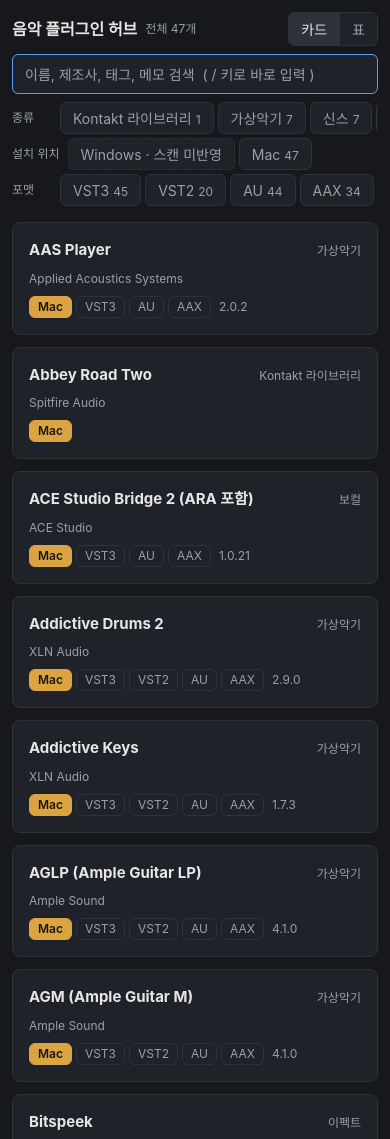
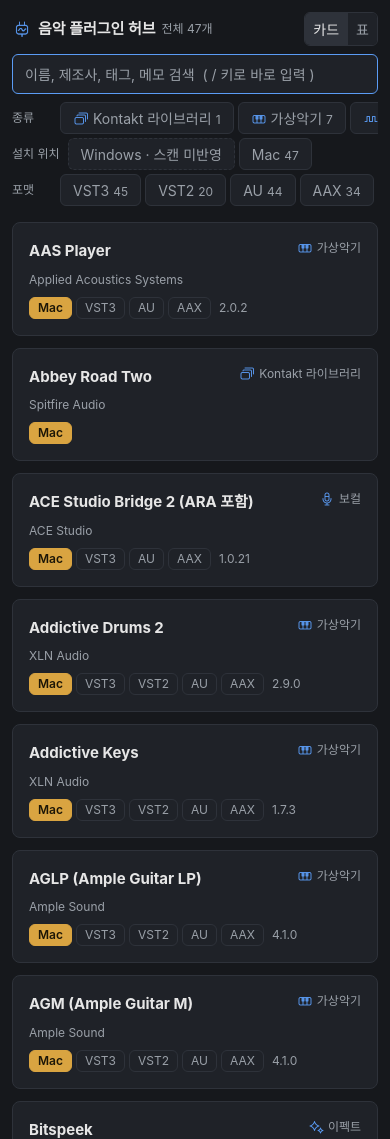
Before and after one commit to 7hyun29/music-plugin-hub, a plain HTML site: page site/index.html in a window 390 px wide. Shown: the top 1139 px of the page. Drawn offline with Linux system fonts and the light colour scheme.

Commit message:
아이콘 배치: 로고·파비콘, 종류 필터 칩·카드에 종류 아이콘
- smoke.sh: app.js가 쓰는 아이콘 파일 존재 검사
- 좁은 화면 제목 줄 간격 조정

Co-Authored-By: Claude Opus 5.5 <noreply@anthropic.com>
Claude-Session: https://claude.ai/code/session_011AEgL51pt8L94r3sGMGUK2

```diff
--- a/index.html
+++ b/index.html
@@ -3,6 +3,7 @@
 <head>
 <meta charset="utf-8">
 <title>음악 플러그인 허브</title>
+<link rel="icon" type="image/png" href="site/icons/logo.png">
 <!-- GitHub Pages 첫 주소에서 사이트(site/)로 바로 이동 -->
 <meta http-equiv="refresh" content="0; url=site/">
 </head>
--- a/site/app.js
+++ b/site/app.js
@@ -7,6 +7,16 @@
   var SCANS = DATA.scans || {};
   var TYPE_ORDER = ['오케스트라 라이브러리', 'Kontakt 라이브러리', '가상악기', '신스', '샘플러', 'EQ', '컴프', '리버브',
                     '앰프·새츄레이션', '이펙트', '보컬', 'MIDI 도구', '마스터링', '유틸', '기타'];
+  // 종류별 아이콘 (site/icons). 목록에 없는 종류는 '기타' 아이콘
+  var TYPE_ICON = {
+    '오케스트라 라이브러리': 'orchestra', 'Kontakt 라이브러리': 'kontakt', '가상악기': 'instrument', '신스': 'synth',
+    '샘플러': 'sampler', 'EQ': 'eq', '컴프': 'comp', '리버브': 'reverb', '앰프·새츄레이션': 'saturation',
+    '이펙트': 'effect', '보컬': 'vocal', 'MIDI 도구': 'midi', '마스터링': 'mastering', '유틸': 'utility', '기타': 'etc'
+  };
+  function typeIcon(type) {
+    // 장식용: 옆에 글자가 있으므로 화면 읽기 프로그램에는 숨김
+    return '<img class="ico" src="icons/type-' + (TYPE_ICON[type] || 'etc') + '.png" alt="" aria-hidden="true" width="16" height="16">';
+  }
   var FORMAT_ORDER = ['VST3', 'VST2', 'AU', 'AAX'];
   var MACHINES = [['windows', 'Windows'], ['mac', 'Mac']];
   var LOC_LABEL = { windows: 'Windows', mac: 'Mac' };
@@ -111,7 +121,8 @@
       var title = group === 'loc' ? ' title="마지막 스캔 ' + esc(SCANS[value]) + '"' : '';
       return '<button type="button" class="chip' + (on ? ' on' : '') + '" aria-pressed="' + on + '"' + title +
         ' data-group="' + group + '" data-value="' + esc(value) + '">' +
-        (group === 'tag' ? '#' : '') + esc(label) + '<span class="n">' + n + '</span></button>';
+        (group === 'type' ? typeIcon(value) : '') + (group === 'tag' ? '#' : '') + esc(label) +
+        '<span class="n">' + n + '</span></button>';
     }).join('');
   }
 
@@ -154,7 +165,7 @@
   function renderCards(list) {
     return '<div class="cards">' + list.map(function (p) {
       return '<article class="card">' +
-        '<div class="head"><h3>' + esc(p.name) + '</h3><span class="type">' + esc(p.type) + '</span></div>' +
+        '<div class="head"><h3>' + esc(p.name) + '</h3><span class="type">' + typeIcon(p.type) + esc(p.type) + '</span></div>' +
         '<div class="muted">' + esc(p.vendor) + '</div>' +
         installRows(p) +
         (p.note ? '<p class="note">' + esc(p.note) + '</p>' : '') +
--- a/site/index.html
+++ b/site/index.html
@@ -4,12 +4,14 @@
 <meta charset="utf-8">
 <meta name="viewport" content="width=device-width, initial-scale=1">
 <title>음악 플러그인 허브</title>
+<link rel="icon" type="image/png" href="icons/logo.png">
+<link rel="apple-touch-icon" href="icons/logo.png">
 <link rel="stylesheet" href="style.css">
 </head>
 <body>
 <header class="top">
   <div class="title-row">
-    <h1>음악 플러그인 허브</h1>
+    <h1><img class="logo" src="icons/logo.png" alt="" width="24" height="24">음악 플러그인 허브</h1>
     <span id="count" class="muted" role="status" aria-live="polite"></span>
     <div class="view-toggle" role="group" aria-label="보기 전환">
       <button type="button" data-view="card" aria-pressed="false">카드</button>
--- a/site/style.css
+++ b/site/style.css
@@ -31,7 +31,9 @@ button, input { font: inherit; color: inherit; }
 /* 상단 */
 .top { display: flex; flex-direction: column; gap: 12px; margin-bottom: 24px; }
 .title-row { display: flex; align-items: center; gap: 12px; }
-h1 { font-size: 18px; margin: 0; white-space: nowrap; }
+h1 { font-size: 18px; margin: 0; white-space: nowrap; display: flex; align-items: center; gap: 8px; }
+.logo { width: 24px; height: 24px; flex: none; }
+.ico { width: 16px; height: 16px; flex: none; vertical-align: -3px; margin-right: 4px; }
 #count { white-space: nowrap; }
 .view-toggle { margin-left: auto; display: flex; border: 1px solid var(--border); border-radius: var(--r-ctl); overflow: hidden; }
 .view-toggle button { min-height: 32px; padding: 0 16px; white-space: nowrap; background: var(--surface); border: 0; cursor: pointer; color: var(--muted); }
@@ -87,7 +89,7 @@ h1 { font-size: 18px; margin: 0; white-space: nowrap; }
 }
 .card h3 { font-size: 15px; margin: 0; overflow-wrap: anywhere; }
 .card .head { display: flex; justify-content: space-between; align-items: baseline; gap: 8px; }
-.card .type { color: var(--muted); font-size: 12px; white-space: nowrap; }
+.card .type { color: var(--muted); font-size: 12px; white-space: nowrap; display: inline-flex; align-items: center; }
 .card .note { margin: 0; overflow-wrap: anywhere; }
 
 /* 표 */
@@ -107,9 +109,10 @@ td.name .tags { margin-top: 4px; font-weight: 400; }
 @media (max-width: 640px) {
   body { padding: 12px; }
   .top { gap: 8px; margin-bottom: 12px; }
-  h1 { font-size: 16px; }
-  .title-row { gap: 8px; flex-wrap: wrap; }
-  .view-toggle button { padding: 0 12px; }
+  h1 { font-size: 15px; gap: 6px; }
+  .logo { width: 20px; height: 20px; }
+  .title-row { gap: 6px; flex-wrap: wrap; }
+  .view-toggle button { padding: 0 8px; }
   .filters { gap: 4px; }
   .filter-group { gap: 8px; }
   .filter-label { width: auto; min-width: 40px; }
```
Also changed, not shown: 4 other files.
